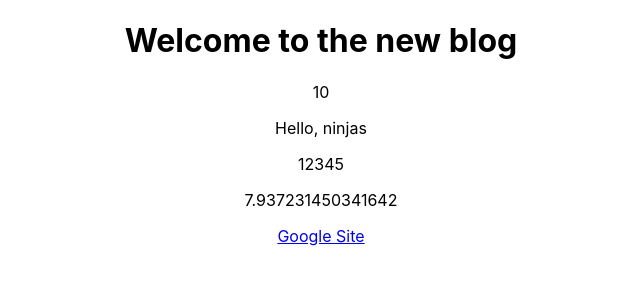
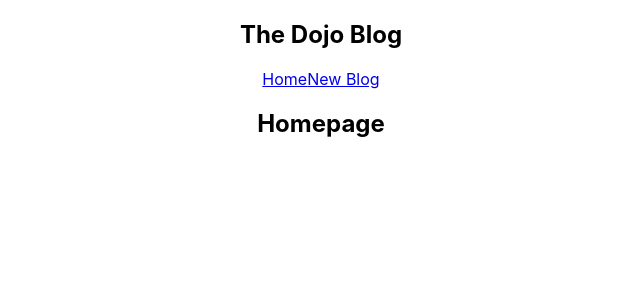
Before and after one commit to lcsval/dojo-blog, a React (Create React App) app: page / in a window 1280 px wide. Shown: the top 300 px of the page, without its empty margins (319-959 px from the left). Built offline with nearby package versions, Linux system fonts and the light colour scheme.

Commit message:
Multiple components

```diff
--- a/src/App.js
+++ b/src/App.js
@@ -1,27 +1,17 @@
 import './App.css';
+import Navbar from './Navbar';
+import Home from './Home';
 
 function App() {
-  const title = 'Welcome to the new blog';
-  const likes = 50;
-  // const person = { name: 'yoshi', age: 30 }
-  const link = "http://www.google.com";
+    return (
+        <div className="App">
+            <Navbar />
 
-  return (
-    <div className="App">
-     <div className="content">
-       <h1>{ title }</h1>
-
-       {/* <p>Liked { likes } times</p> */}
-
-       <p>{ 10 }</p>
-       <p>{ "Hello, ninjas" }</p>
-       <p>{ [1,2,3,4,5] }</p>
-       <p>{ Math.random() * 10}</p>
-
-       <a href={link}>Google Site</a>
-     </div>
-    </div>
-  );
+            <div className="content">
+                <Home />
+            </div>
+        </div>
+    );
 }
 
 export default App;
--- /dev/null
+++ b/src/Home.js
@@ -0,0 +1,9 @@
+const Home = () => {
+    return (
+        <div className="home">
+            <h2>Homepage</h2>
+        </div>
+    );
+}
+
+export default Home;
--- /dev/null
+++ b/src/Navbar.js
@@ -0,0 +1,13 @@
+const Navbar = () => {
+    return (
+        <nav className="navbar">
+            <h1>The Dojo Blog</h1>
+            <div className="links">
+                <a href="/">Home</a>
+                <a href="/create">New Blog</a>
+            </div>
+        </nav>
+    );
+}
+
+export default Navbar;
```
